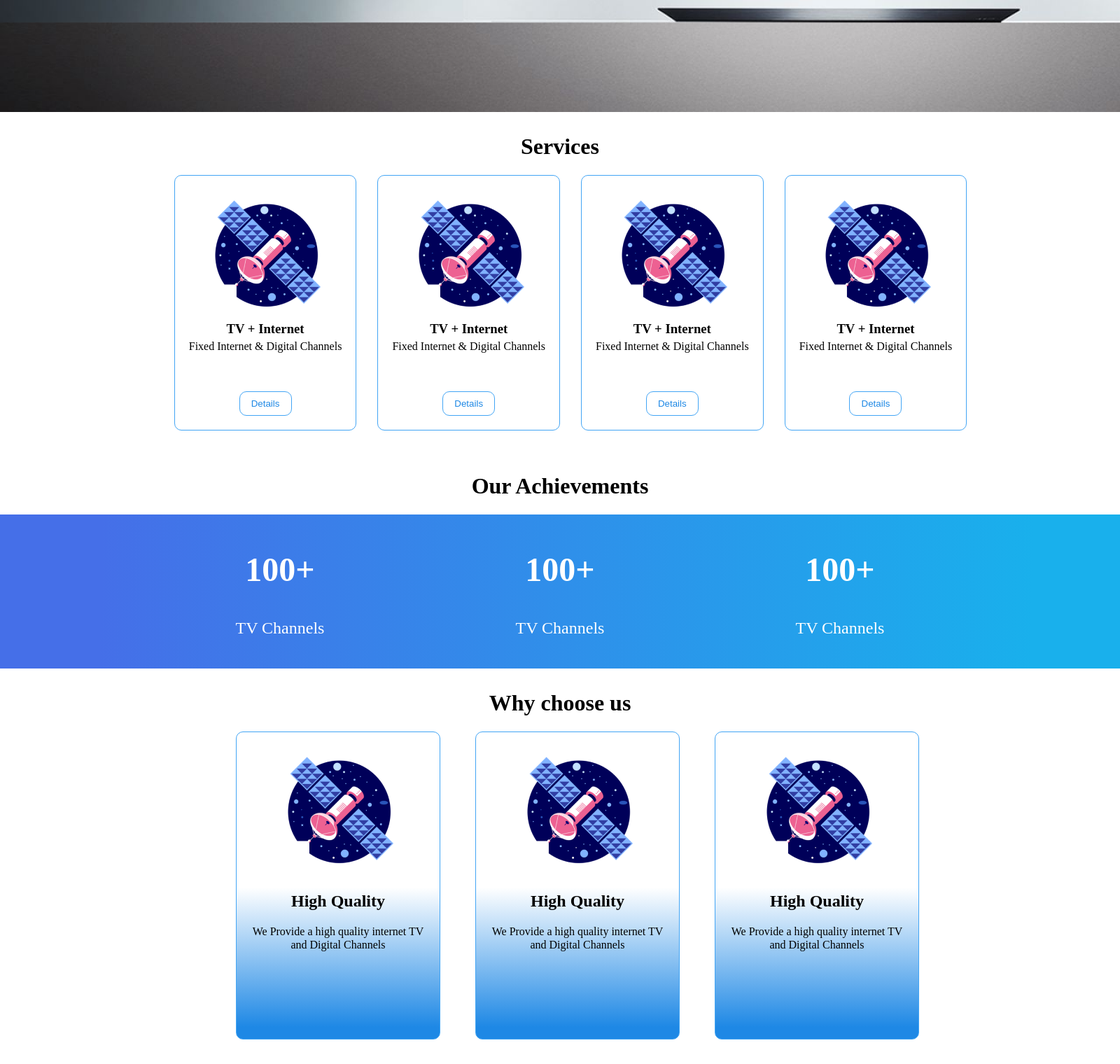
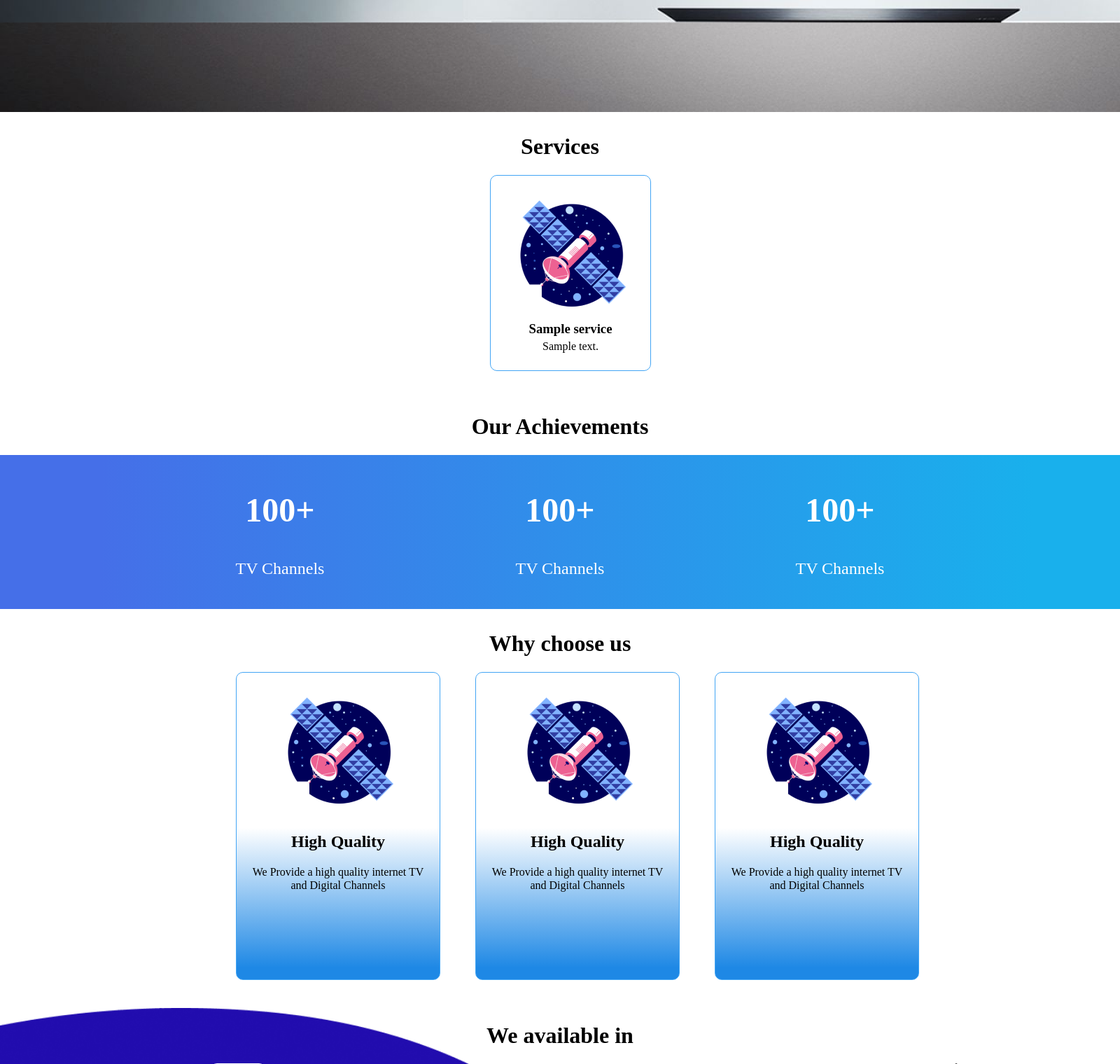
Before and after one commit to tsdav/tv-net, a Laravel app: page / in a window 1600 px wide. Shown: the part 722-2242 px from the top of the page at 70% size. Run offline with Laravel 9, Linux system fonts and the light colour scheme; tables that the repository leaves empty hold one stand-in row (values such as "Sample post").

Commit message:
services, packages in web get data from db

```diff
--- a/app/Http/Controllers/HomeController.php
+++ b/app/Http/Controllers/HomeController.php
@@ -3,6 +3,7 @@
 namespace App\Http\Controllers;
 
 
+use App\Repositories\ServiceRepository;
 use Illuminate\Contracts\Foundation\Application;
 use Illuminate\Contracts\View\Factory;
 use Illuminate\Contracts\View\View;
@@ -11,6 +12,18 @@ use Illuminate\Routing\Redirector;
 
 class HomeController extends Controller
 {
+
+    private ServiceRepository $serviceRepository;
+
+    /**
+     * @param ServiceRepository $serviceRepository
+     */
+    public function __construct(ServiceRepository $serviceRepository)
+    {
+        $this->serviceRepository = $serviceRepository;
+    }
+
+
     /**
      * @return Application|Factory|View|RedirectResponse|Redirector
      */
@@ -23,7 +36,8 @@ class HomeController extends Controller
         }
 
         return view('web/home', [
-            'title' => 'home'
+            'title' => 'home',
+            'services' => $this->serviceRepository->getAllItems()
         ]);
     }
 }
--- a/resources/views/web/home.blade.php
+++ b/resources/views/web/home.blade.php
@@ -10,30 +10,20 @@
         <div class="home-services">
             <h1>Services</h1>
             <div class="services-container">
+                @forelse($services as $service)
                 <div class="single-service">
                     <img src="{{asset('/images/service.png')}}" alt="logo">
-                    <h3>TV + Internet</h3>
-                    <h4>Fixed Internet & Digital Channels</h4>
-                    <button>Details</button>
+                    <h3>{{ $service->service_name }}</h3>
+                    <h4>{{ $service->service_description }}</h4>
                 </div>
-                <div class="single-service">
-                    <img src="{{asset('/images/service.png')}}" alt="logo">
-                    <h3>TV + Internet</h3>
-                    <h4>Fixed Internet & Digital Channels</h4>
-                    <button>Details</button>
-                </div>
-                <div class="single-service">
-                    <img src="{{asset('/images/service.png')}}" alt="logo">
-                    <h3>TV + Internet</h3>
-                    <h4>Fixed Internet & Digital Channels</h4>
-                    <button>Details</button>
-                </div>
-                <div class="single-service">
-                    <img src="{{asset('/images/service.png')}}" alt="logo">
-                    <h3>TV + Internet</h3>
-                    <h4>Fixed Internet & Digital Channels</h4>
-                    <button>Details</button>
-                </div>
+                @empty
+                    <div class="single-service">
+                        <img src="{{asset('/images/service.png')}}" alt="logo">
+                        <h3>TV + Internet</h3>
+                        <h4>Fixed Internet & Digital Channels</h4>
+                        <button>Details</button>
+                    </div>
+                @endforelse
             </div>
         </div>
         <div class="home-achievements">
--- a/resources/views/web/package_data.blade.php
+++ b/resources/views/web/package_data.blade.php
@@ -4,10 +4,9 @@
             <img src="{{asset('/images/service.png')}}" alt="logo">
             <h3>{{ $package->package_name }}</h3>
             <h4>{{ $package->package_description }}</h4>
-            <button>Details</button>
         </div>
         <div class="flip-card-back">
-            <h1>Description Card</h1>
+            <h1>{{ $package->package_details }}</h1>
         </div>
     </div>
 </div>
--- a/resources/views/web/packages.blade.php
+++ b/resources/views/web/packages.blade.php
@@ -3,13 +3,13 @@
     <div class="service-packages-content-container">
         <div class="service-package-content">
             <h1>Packages</h1>
+            <div class="services-packages packages">
             @forelse($packages as $package)
-            <div class="services-packages packages">
                 @include('web.package_data')
-            </div>
             @empty
             <li>Empty</li>
             @endforelse
+            </div>
         </div>
     </div>
 @endsection
```
Also changed, not shown: app/Http/Controllers/ServiceController.php (+14 -1 lines), resources/views/web/service_data.blade.php (+3 -4 lines), resources/views/web/services.blade.php (+17 -4 lines).
